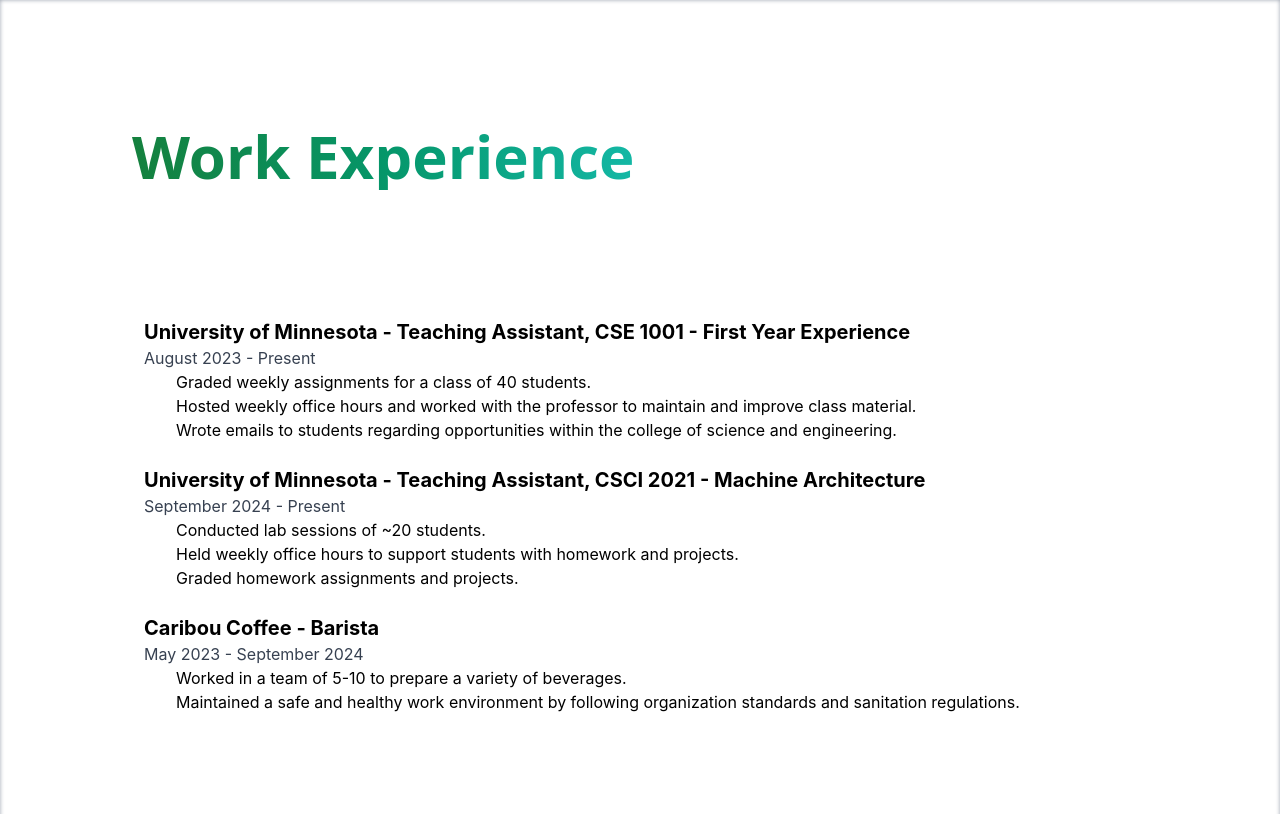
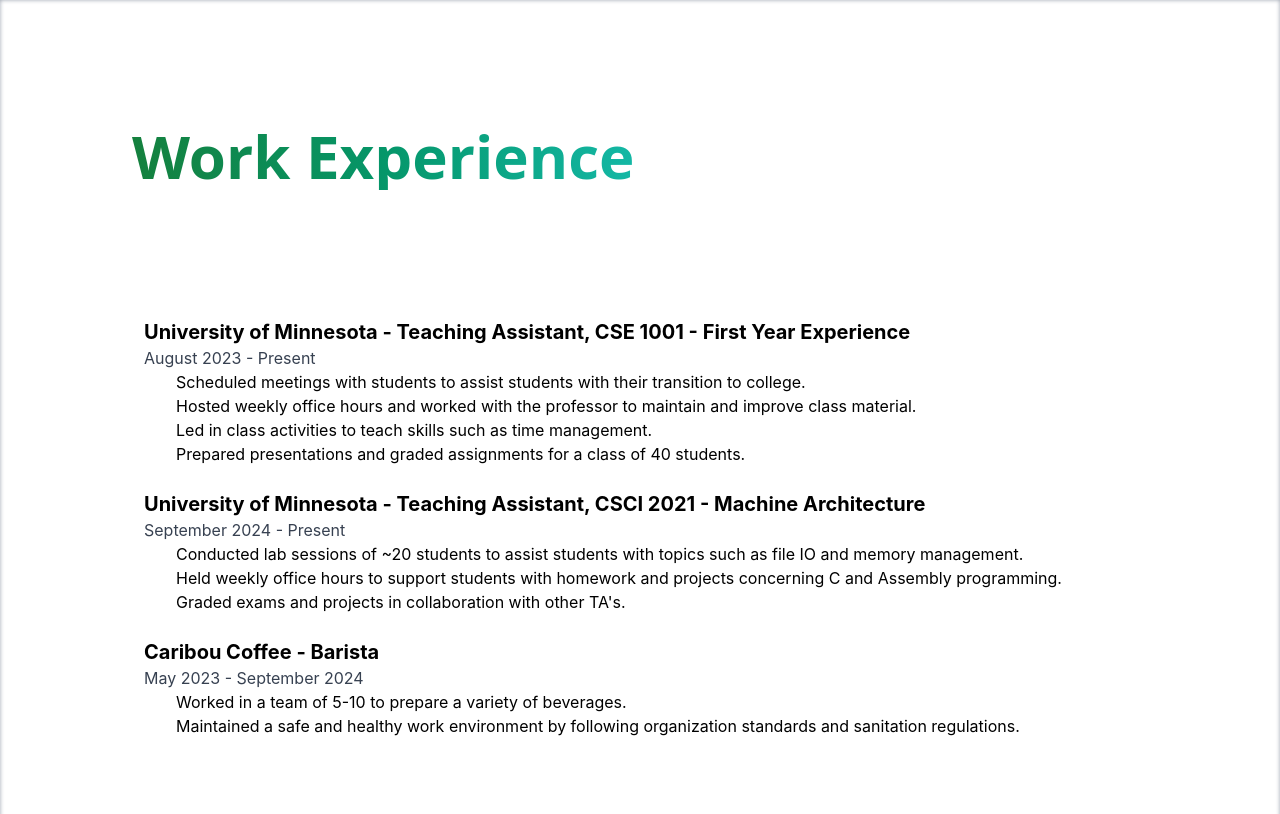
Before and after one commit to Sthor726/personal-website, a React (Create React App) app in the folder react-app/: page /resume in a window 1280 px wide. Shown: the part 1518-2332 px from the top of the page. Built offline with nearby package versions, Linux system fonts and the light colour scheme.

Commit message:
updated resume jan-6

```diff
--- a/react-app/src/components/Resume.js
+++ b/react-app/src/components/Resume.js
@@ -20,7 +20,7 @@
             </span>
             <ul className="pl-8">
               <li className="text-base">Major: Computer Science</li>
-              <li className="text-base">GPA: 3.699 / 4.00</li>
+              <li className="text-base">GPA: 3.74 / 4.00</li>
             </ul>
           </li>
         </ul>
@@ -86,13 +86,16 @@
             <span className="text-gray-700">August 2023 - Present</span>
             <ul className="pl-8">
               <li className="text-base">
-                Graded weekly assignments for a class of 40 students.
+                Scheduled meetings with students to assist students with their transition to college.
               </li>
               <li className="text-base">
                 Hosted weekly office hours and worked with the professor to maintain and improve class material.
               </li>
               <li className="text-base">
-                Wrote emails to students regarding opportunities within the college of science and engineering.
+                Led in class activities to teach skills such as time management.
+              </li>
+              <li className="text-base">
+                Prepared presentations and graded assignments for a class of 40 students.
               </li>
             </ul>
           </li>
@@ -103,13 +106,11 @@
             <span className="text-gray-700">September 2024 - Present</span>
             <ul className="pl-8">
               <li className="text-base">
-                Conducted lab sessions of ~20 students.
-              </li>
+                Conducted lab sessions of ~20 students to assist students with topics such as file IO and memory management.              </li>
               <li className="text-base">
-                Held weekly office hours to support students with homework and projects.
-              </li>
+                Held weekly office hours to support students with homework and projects concerning C and Assembly programming.              </li>
               <li className="text-base">
-                Graded homework assignments and projects.
+                Graded exams and projects in collaboration with other TA's.
               </li>
             </ul>
           </li>
```
Also changed, not shown: react-app/public/images/resume.png, 1 other file (tests, documents, lock files or other folders).
